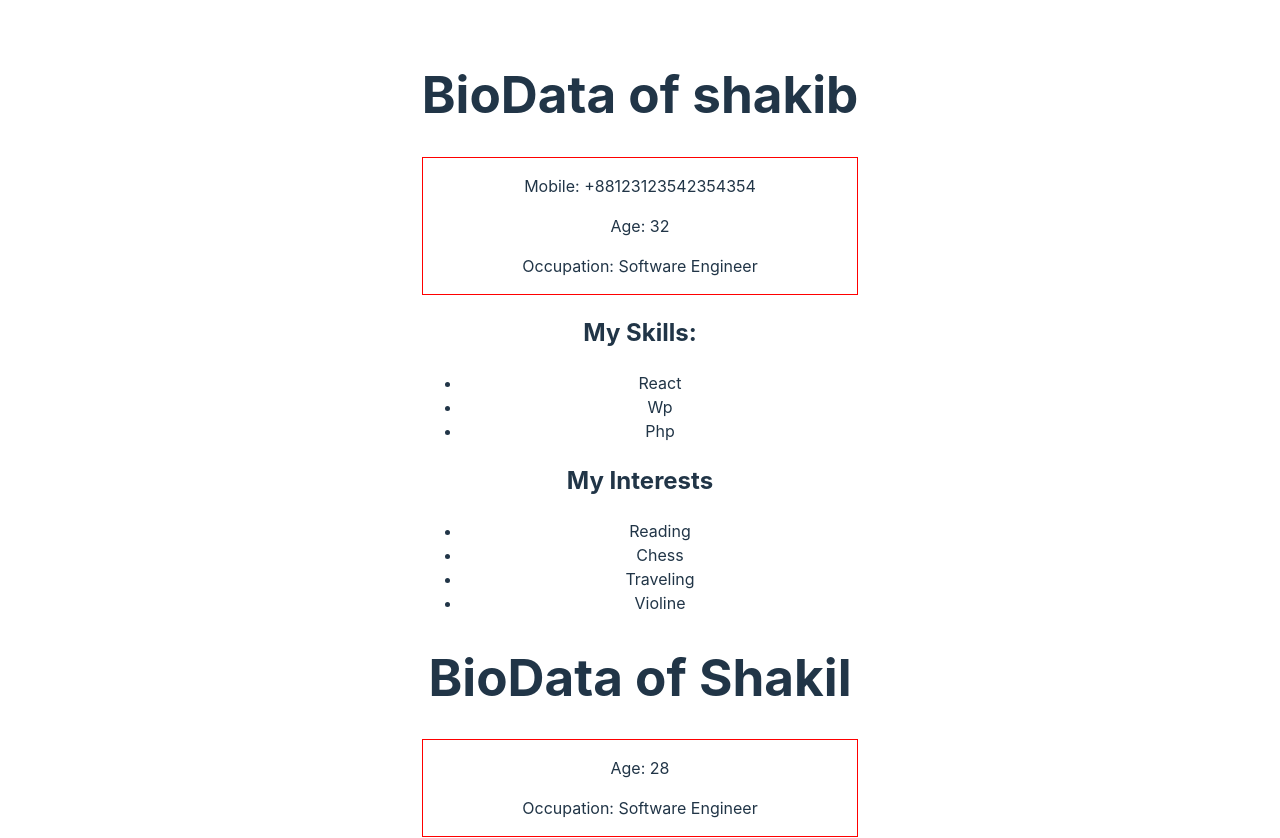
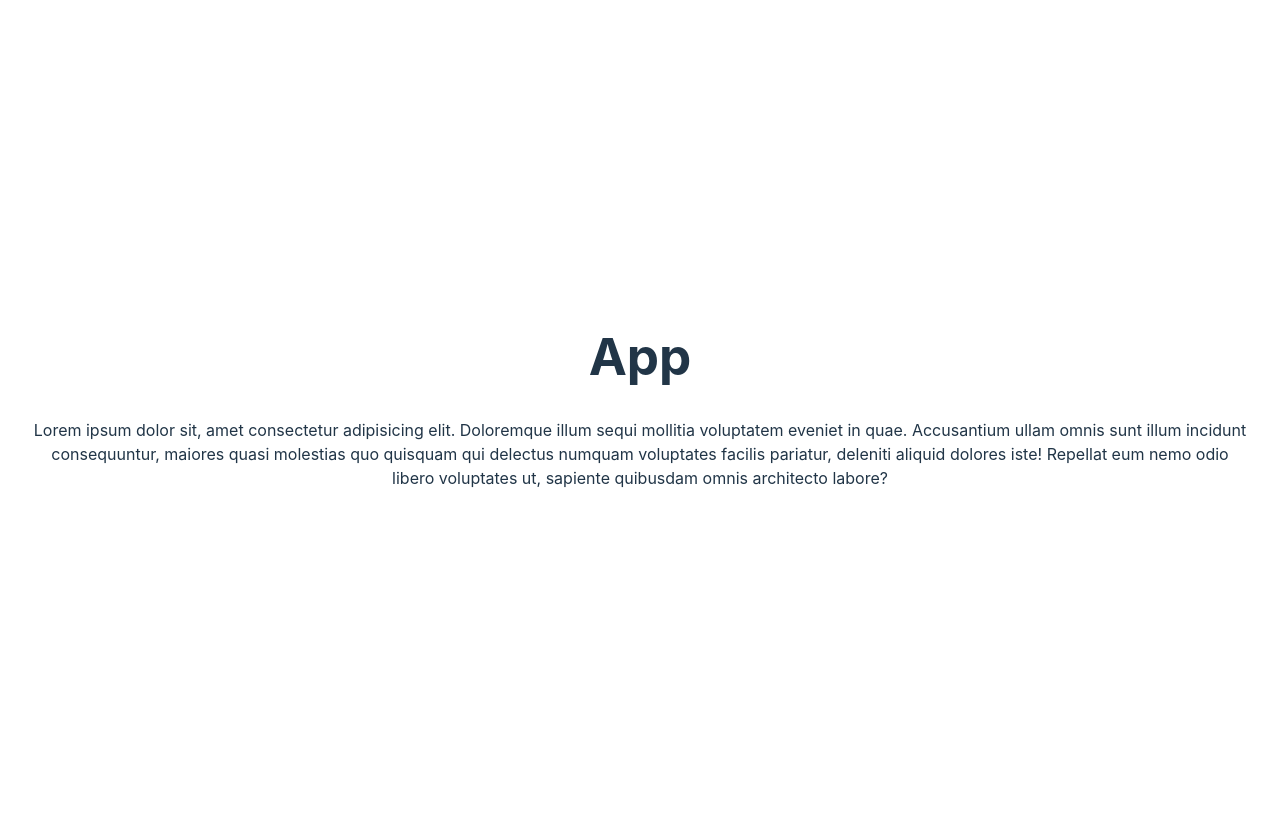
Before and after one commit to SazzadForazi/react-basic-to-adanced, a React (Vite) app: page / in a window 1280 px wide. Shown: the top 838 px of the page. After the commit the page ends 800 px from the top, so only its background shows below. Built offline with nearby package versions, Linux system fonts and the light colour scheme.

Commit message:
Updated files in understanding_state_in_react_and_managing_it_with_usestate_hook branch

```diff
--- a/src/App.jsx
+++ b/src/App.jsx
@@ -1,33 +1,11 @@
-import "./App.css";
-import BioData from "./components/BioData";
-function App() {
-	console.log("I am running");
-	return (
-		<div className="App">
-			<BioData
-				name="shakib"
-				age={32}
-				mobile="+88123123542354354"
-				occupation="Software Developer"
-				skills={["React", "Wp", "Php"]}
-				interests={["Reading", "Chess", "Traveling", "Violine"]}
-			/>
-			<BioData
-				name="Shakil"
-				age={28}
-				occupation="Software Developer"
-				skills={["React", "Redux"]}
-				interests={["Reading", "Chess"]}
-			/>
-		</div>
-	);
+import "./App.css"
+export default function App() {
+  return (
+    <div>
+      <h1>App</h1>
+      <p>
+        Lorem ipsum dolor sit, amet consectetur adipisicing elit. Doloremque illum sequi mollitia voluptatem eveniet in quae. Accusantium ullam omnis sunt illum incidunt consequuntur, maiores quasi molestias quo quisquam qui delectus numquam voluptates facilis pariatur, deleniti aliquid dolores iste! Repellat eum nemo odio libero voluptates ut, sapiente quibusdam omnis architecto labore?
+      </p>
+    </div>
+  )
 }
-
-/**
- * A component must fullfil 3 criteria
- *    1) Component must be a function
- *    2) A Component must return "something"
- *    3) That "something" must be some html-ish code (jsx)
- */
-
-export default App;
--- a/src/components/BioData.css
+++ /dev/null
@@ -1,3 +0,0 @@
-.personal-info {
-  border: 1px solid red;
-}
--- a/src/components/BioData.jsx
+++ /dev/null
@@ -1,55 +0,0 @@
-/**
- * obj = {
- *  name: "Sr Setu",
- *  age: 32,
- *  occupation: "Software Engineer",
- *  skills: ["React", "Redux", "Next", "Node"],
- *  interests: ["Reading", "Chess", "Traveling", "Violine"]
- * }
- *
- */
-
-import "./BioData.css";
-
-const BioData = (props) => {
-    const { name, age, skills, mobile, interests } = props;
-    // props === props
-    console.log(props, "props");
-
-    return (
-        <div className="biodata">
-            <h1>BioData of {name}</h1>
-            <div className="personal-info">
-                {mobile && <p>Mobile: {mobile}</p>}
-                <p>Age: {age}</p>
-                <p>Occupation: Software Engineer</p>
-            </div>
-            <div className="skills">
-                <h2>My Skills:</h2>
-                <ul>
-                    {skills?.map((skill) => (
-                        <li key={skill}>{skill}</li>
-                    ))}
-                </ul>
-            </div>
-            <div className="interests">
-                <h2>My Interests</h2>
-                <ul>
-                    {interests?.map((interest) => (
-                        <li key={interest}>{interest}</li>
-                    ))}
-                </ul>
-            </div>
-        </div>
-    );
-};
-
-// const add = (a, b) => {
-// 	return a + b;
-// };
-
-// add(10, 20); // 30
-// add(100, 200); // 300
-// add(3, 5); // 8
-
-export default BioData;
```
